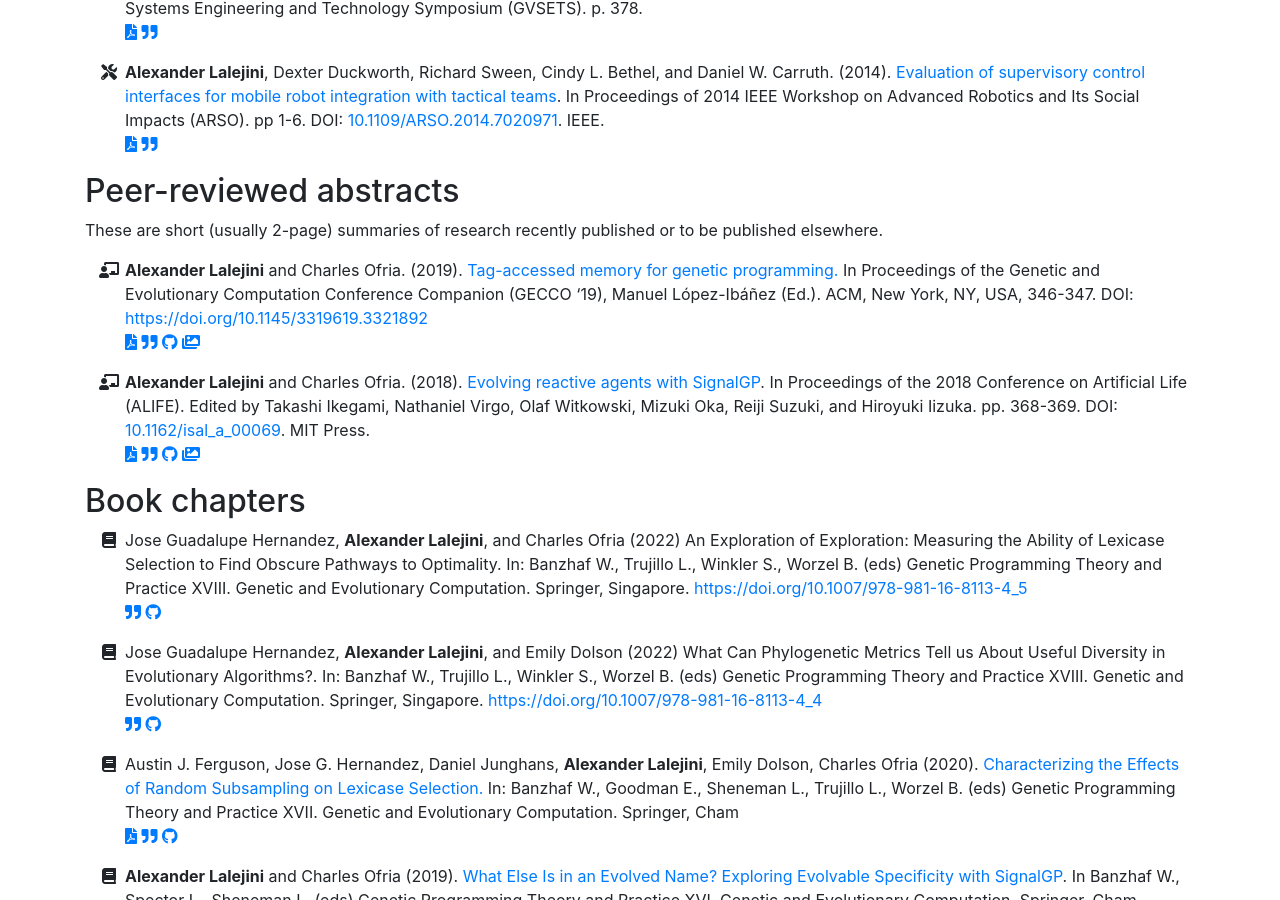
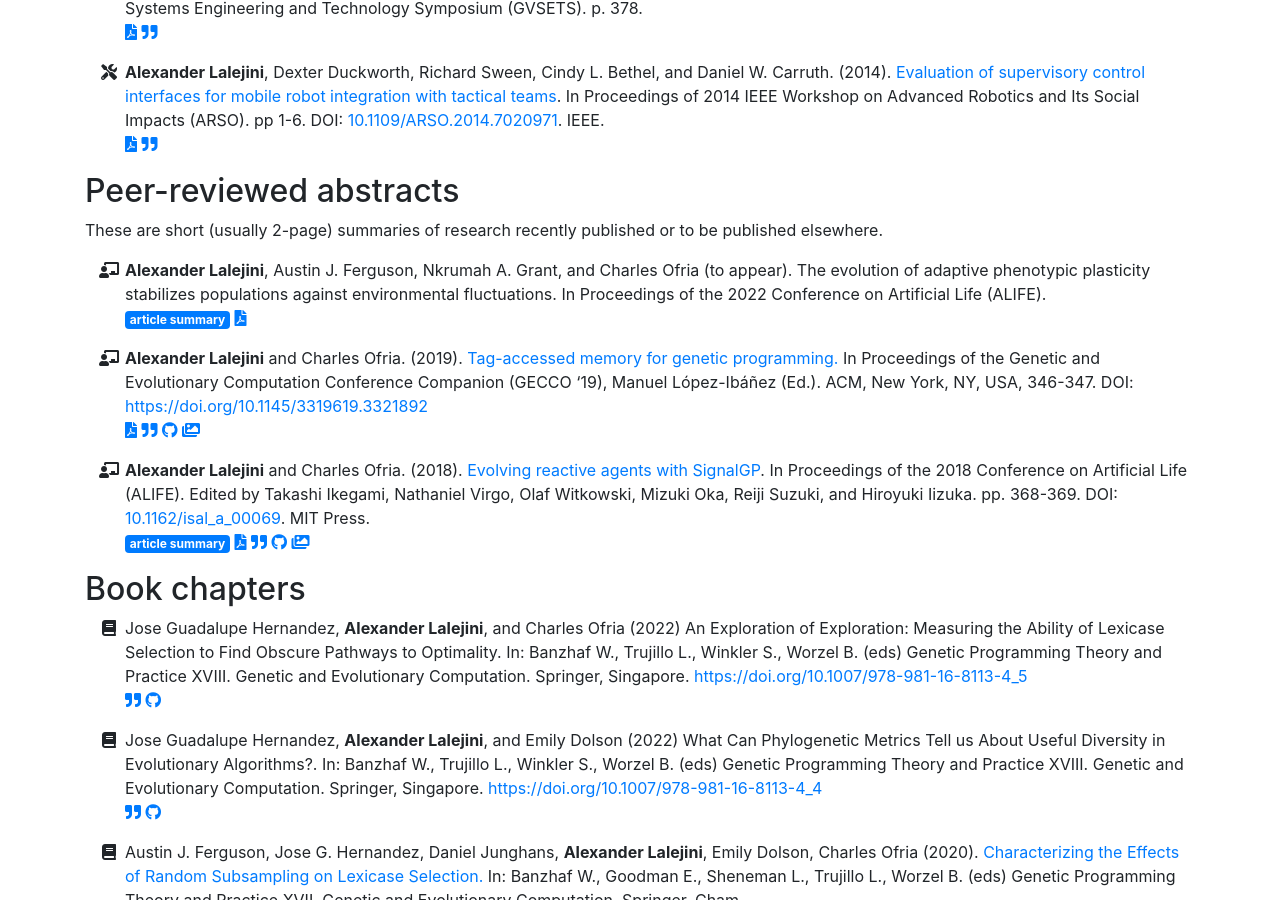
Before and after one commit to amlalejini/amlalejini.github.io, a Jekyll site: the page built from _pages/publications.md, in a window 1280 px wide and 900 px high, scrolled down 2215 px. Built offline with Jekyll 4.4.1, drawn with Linux system fonts in a browser that asks for light colours; nearby versions of some CDN libraries.

Commit message:
add accepted alife abstract

````diff
--- a/Gemfile
+++ b/Gemfile
@@ -1,2 +1,4 @@
 source 'https://rubygems.org'
+# gem 'github-pages', group: :jekyll_plugins
 gem 'github-pages', group: :jekyll_plugins
+gem "webrick"
--- a/_data/publications.yml
+++ b/_data/publications.yml
@@ -33,7 +33,20 @@ publication_types:
 # - bibtex_id
 # - bibtex
 
+
 publications:
+
+  - citation: |
+      Alexander Lalejini, Austin J. Ferguson, Nkrumah A. Grant, and Charles Ofria (to appear).
+      The evolution of adaptive phenotypic plasticity stabilizes populations against environmental fluctuations.
+      In Proceedings of the 2022 Conference on Artificial Life (ALIFE).
+    year: 2022
+    venue: conference
+    type: peer-reviewed-abstract
+    pdf: /pubs/2022-04-28-consequences-of-plasticity-extended-abstract.pdf
+    badges:
+      - article summary
+
   - citation: |
       Alexander Lalejini, Emily Dolson, Anya E. Vostinar, and Luis Zaman (2022).
       Artificial selection methods from evolutionary computing show promise for directed evolution of microbes.
@@ -449,6 +462,8 @@ publications:
     presentation_link: https://docs.google.com/presentation/d/1iMp2ndNikf_VMVkdxW3WUCtuaE2mmGr16p8Z-RixenQ/edit?usp=sharing
     github_repository_link: https://github.com/amlalejini/GECCO-2018-Evolving-Event-driven-Programs-with-SignalGP
     pdf: /pubs/evolving-reactive-agents-with-signalgp.pdf
+    badges:
+      - article summary
     bibtex_id: Lalejini2018-ALIFE
     bibtex: |
       ```bibtex
````
Also changed, not shown: 1 other file.
